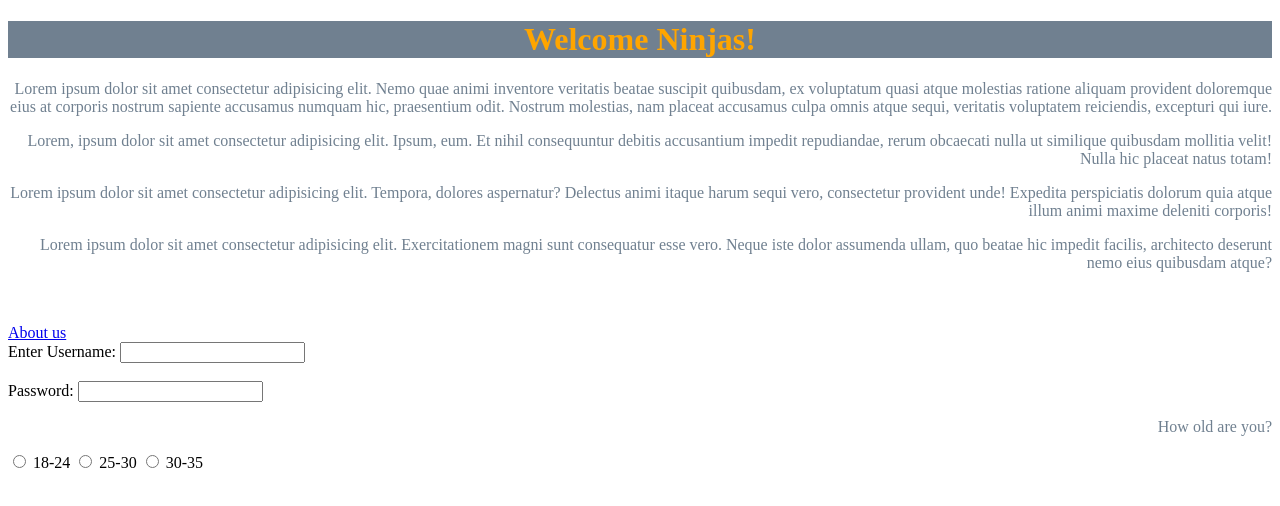
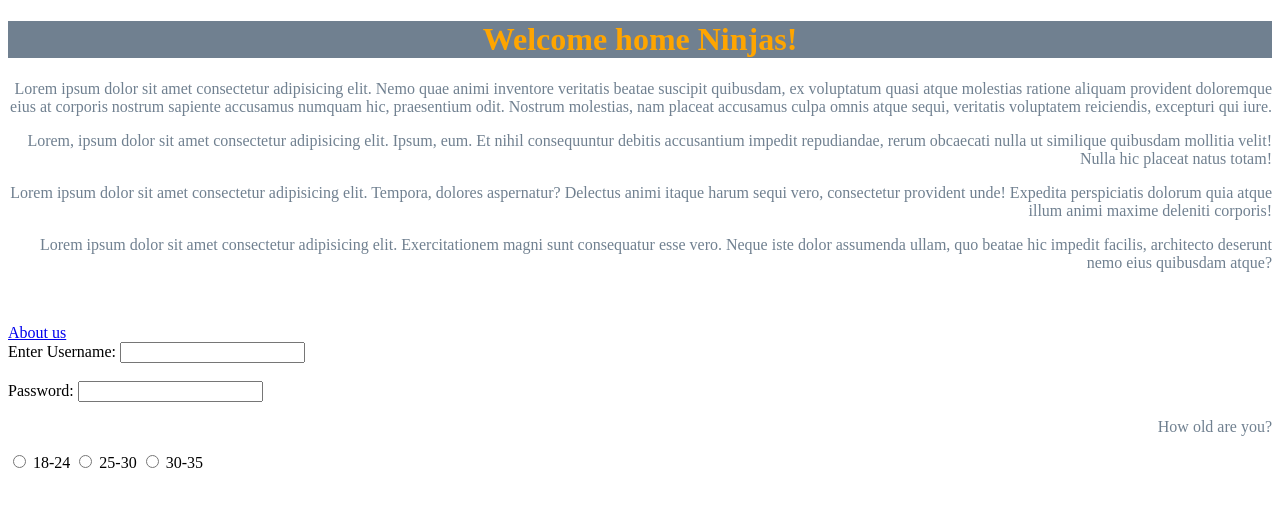
Before and after one commit to CooolCodes/css-crash-course, a plain HTML site: page index.html in a window 1280 px wide. Drawn offline with Linux system fonts and the light colour scheme.

Commit message:
welcome home ninjas

```diff
--- a/index.html
+++ b/index.html
@@ -8,7 +8,7 @@
     <link rel="stylesheet" href="style.css">
 </head>
 <body>
-    <h1>Welcome Ninjas!</h1>
+    <h1>Welcome home Ninjas!</h1>
     <p>
         Lorem ipsum dolor sit amet consectetur adipisicing elit. Nemo quae animi inventore veritatis beatae suscipit quibusdam, ex voluptatum quasi atque molestias ratione aliquam provident doloremque eius at corporis nostrum sapiente accusamus numquam hic, praesentium odit. Nostrum molestias, nam placeat accusamus culpa omnis atque sequi, veritatis voluptatem reiciendis, excepturi qui iure.
     </p>
```
